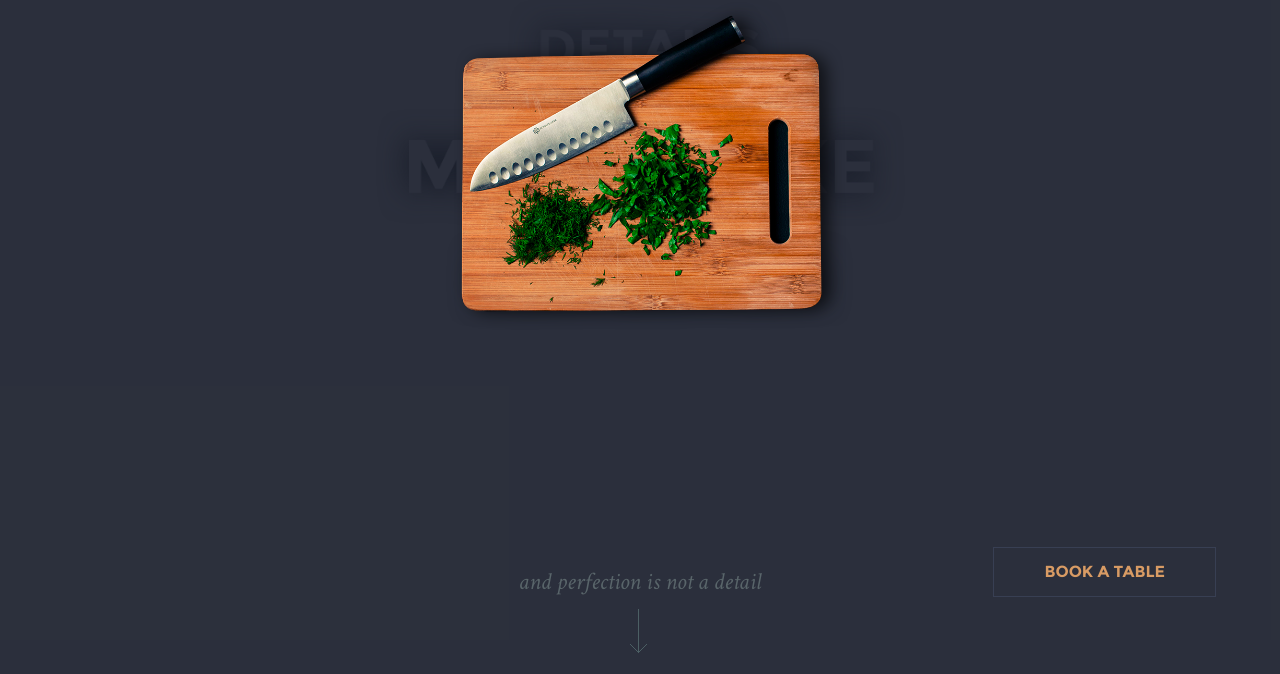
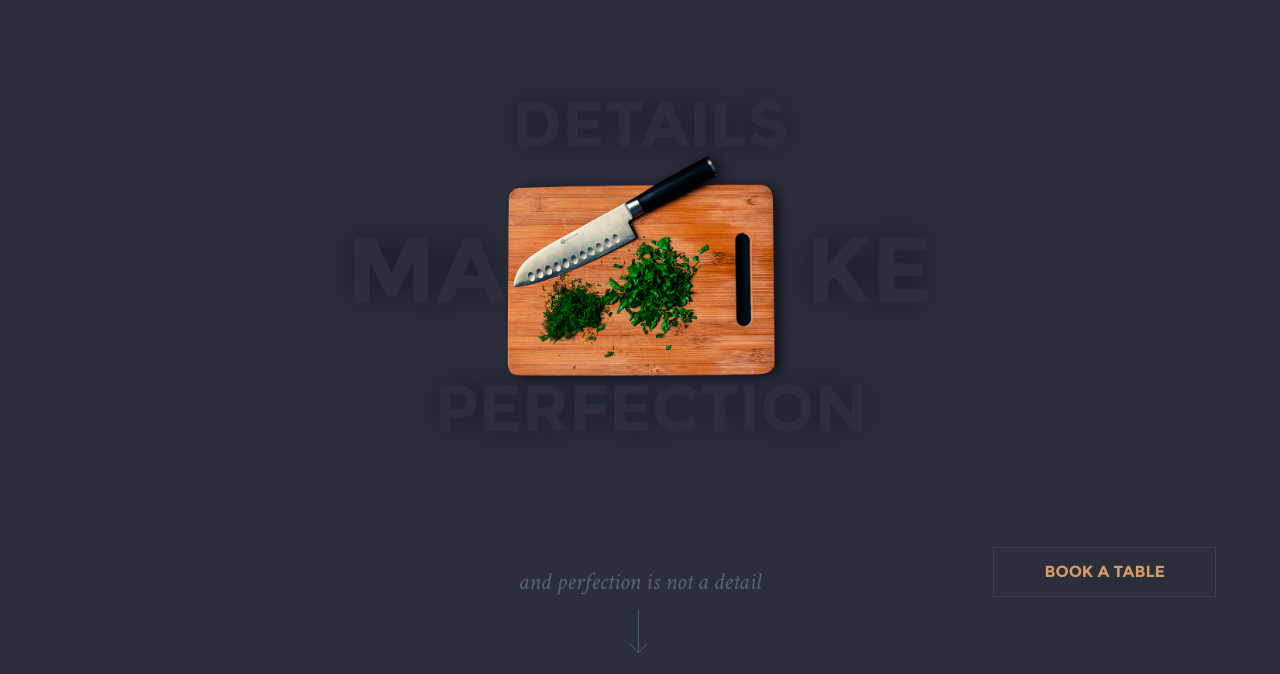
Before and after one commit to OksanaRozsokha/lesson8, a plain HTML site: page lesson 8/index.html in a window 1280 px wide. Shown: the part 123-797 px from the top of the page. Drawn offline with Linux system fonts and the light colour scheme; files whose address does not match are found by name.

Commit message:
main-page-slider

```diff
--- a/lesson 8/style/style.css
+++ b/lesson 8/style/style.css
@@ -147,20 +147,21 @@ h1 {
      background-size: cover;
  }
 .slider-wrap {
-    max-width: 915px;
-    max-height: 520px;
-    margin: 0 auto;
-    background: url("../img/sligan-bg.png") 50% 50% no-repeat;
+    width: 100%;
+    height: 410px;
+    position: relative;
+    margin: 5% auto 10%;
+    background: url(../img/sligan-bg.png) 50% 50% no-repeat;
     background-size: contain;
-    display: -webkit-box;
-    display: -moz-box;
-    display: -ms-flexbox;
-    display: -webkit-flex;
-    display: flex;
 }
 .big-slider {
-    width: 50%;
-    margin: auto;
+    max-width: 340px;
+    position: absolute;
+    left: 50%;
+    top: 50%;
+    transform: translate(-50%, -50%);
+    -webkit-transform: translate(-50%, -50%);
+
 }
 .slogan-part {
     display: block;
@@ -244,7 +245,6 @@ a.book-table-btn {
     right: 0;
     bottom: 0;
     left: 0;
-    text-align: center;
     color: #fff;
 }
 .dishes-list li:hover .hover-block {
@@ -272,7 +272,7 @@ a.book-table-btn {
 }
 .divider {
     max-width: 50px;
-    display: inline;
+    display: inline-block;
     margin: 0 auto 15px;
     text-indent: -9999px;
     border-top: 1px solid #d89b64;
@@ -637,6 +637,9 @@ h4 {
 /*..................RESPONSIVE.................*/
 
 @media (max-width: 1849px) {
+    .intro-section {
+        padding-bottom: 5%;
+    }
     .flex-align {
         -webkit-justify-content: space-around;
         justify-content: space-around;
@@ -790,6 +793,12 @@ h4 {
         font-size: 14px;
     }
 }
+@media (max-width: 607px) {
+    .big-slider {
+        width: 55%;
+    }
+
+}
 
 @media (max-width: 440px) {
     h2 {
```
Lines whose indentation alone changed are shown as unchanged.
